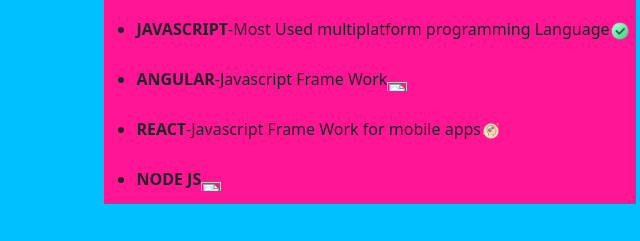
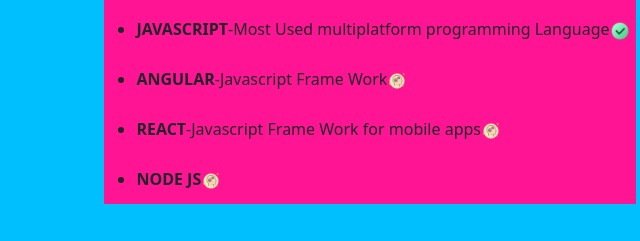
Before and after one commit to wet-bear/Myportfolio, a plain HTML site: page About.html in a window 1280 px wide. Shown: the part 351-592 px from the top of the page, 602-1242 px from the left. Drawn offline with nearby package versions, Linux system fonts and the light colour scheme.

Commit message:
Update About.html

```diff
--- a/About.html
+++ b/About.html
@@ -86,9 +86,9 @@
           <li><b>HTML</b>-Hyper Text Markup Language<img src="Images/Image/icons8-checked-48.png" width="20px" height="20px"></li>
           <li><b>CSS</b>-Cascading Style Sheets<img src="Images/Image/icons8-checked-48.png" width="20px" height="20px"></li>
           <li><b>JAVASCRIPT</b>-Most Used multiplatform programming Language<img src="Images/Image/icons8-checked-48.png" width="20px" height="20px"></li>
-          <li><b>ANGULAR</b>-Javascript Frame Work<img src="Images/icons8-learning-50.png" width="20px" height="20px"></li>
+          <li><b>ANGULAR</b>-Javascript Frame Work<img src="Images/Image/icons8-learning-50.png" width="20px" height="20px"></li>
           <li><b>REACT</b>-Javascript Frame Work for mobile apps<img src="Images/Image/icons8-learning-50.png" width="20px" height="20px"></li>
-          <li><b>NODE JS</b><img src="Images/icons8-learning-50.png" width="20px" height="20px"></li>
+          <li><b>NODE JS</b><img src="Images/Image/icons8-learning-50.png" width="20px" height="20px"></li>
         </ul>
       </div>
       </div>
```
